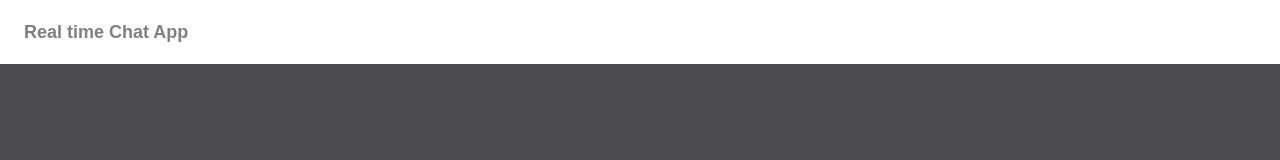
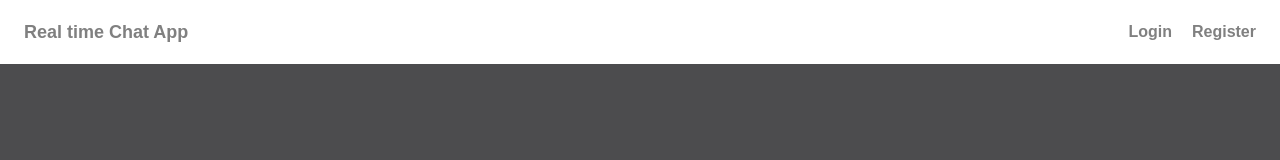
Before and after one commit to Taufiqul7756/Real-time-chat-app, a React (Vite) app in the folder client/: page / in a window 1280 px wide. Shown: the top 160 px of the page. Built offline with nearby package versions, Linux system fonts and the light colour scheme; no server answers.

Commit message:
Code cleanup

```diff
--- a/client/src/components/Chat/ChatBox.jsx
+++ b/client/src/components/Chat/ChatBox.jsx
@@ -59,7 +59,7 @@ const ChatBox = () => {
               className={`${
                 message?.senderId === user?._id
                   ? "bg-[#4779c4] p-3 rounded-lg max-w-[70%] self align-self-end flex-grow-0 "
-                  : "bg-[#c3c6c6] text-black p-3 rounded-lg max-w-[70%] self align-self-start flex-grow-0"
+                  : "bg-[#c3c6c6] text-black p-3 rounded-lg max-w-[80%] self align-self-start flex-grow-0"
               }`}
               ref={scroll}
             >
--- a/client/src/components/NavBar.jsx
+++ b/client/src/components/NavBar.jsx
@@ -28,7 +28,7 @@ const NavBar = () => {
                 <Link
                   onClick={() => logoutUser()}
                   to="/login"
-                  className="text-[#808080] text-md font-bold"
+                  className="text-[#808080] text-md font-bold "
                 >
                   Logout
                 </Link>
@@ -38,13 +38,13 @@ const NavBar = () => {
 
           {!user && (
             <>
-              <Link to="/login" className="text-white text-md font-bold">
+              <Link to="/login" className="text-[#808080] text-md font-bold">
                 Login
               </Link>
 
               <Link
                 to="/register"
-                className="text-white text-md ml-5 font-bold"
+                className="text-[#808080] text-md ml-5 font-bold"
               >
                 Register
               </Link>
```
